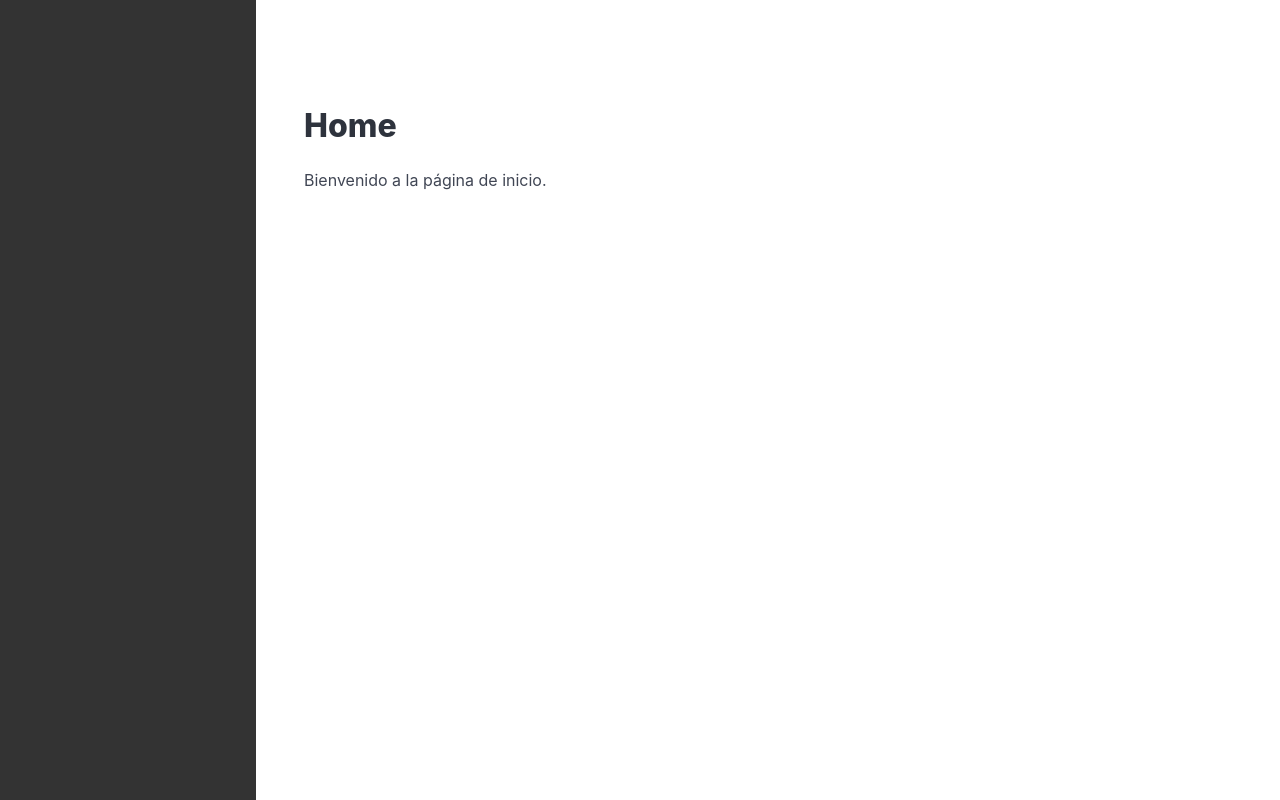
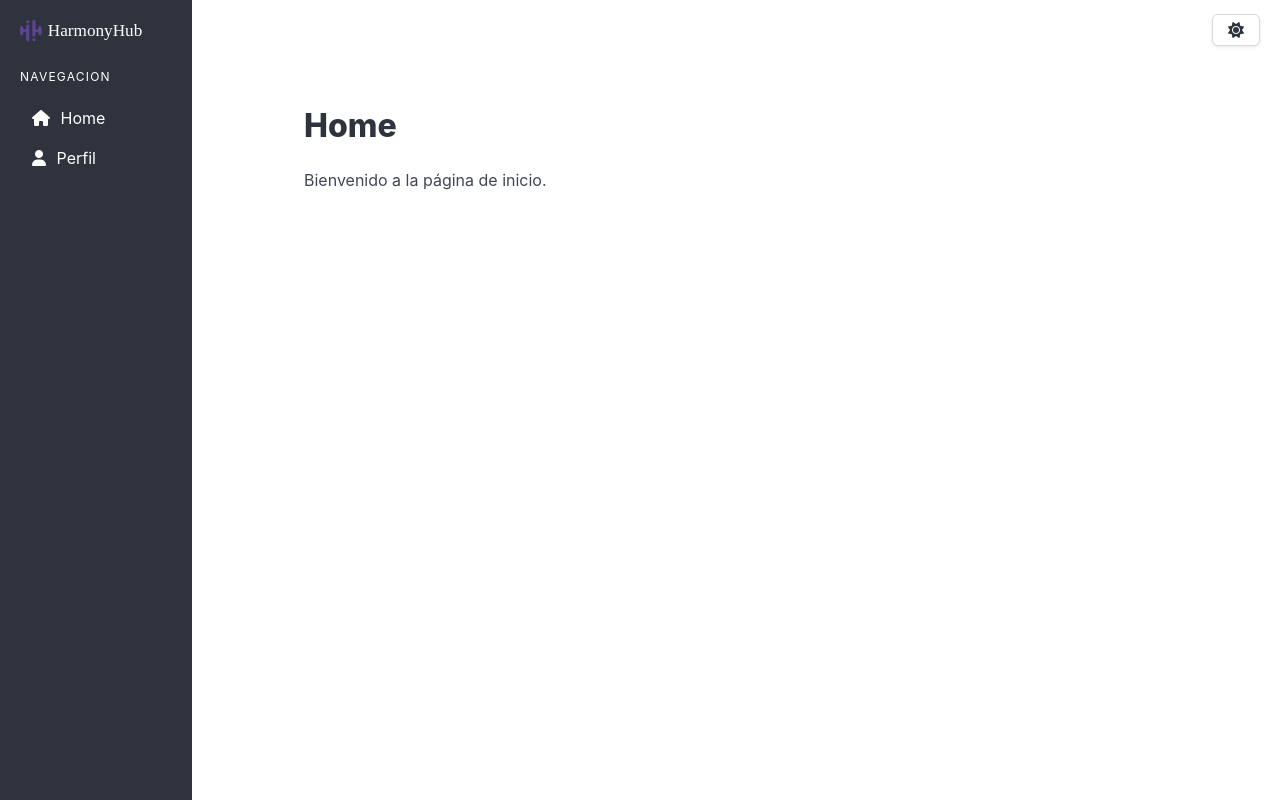
Before and after one commit to Mettralla/HarmonyHub, a React (Vite) app: page / in a window 1280 px wide. Built offline with nearby package versions, Linux system fonts and the light colour scheme.

Commit message:
Navbar style, ThemeContext and Router added

```diff
--- a/src/App.jsx
+++ b/src/App.jsx
@@ -2,13 +2,19 @@ import { BrowserRouter as Router } from "react-router-dom";
 import Navbar from "./components/Navbar.jsx";
 import SearchBar from "./components/SearchBar.jsx";
 import Body from "./components/WebBody.jsx";
+import ThemeContext from "./context/ThemeContext.jsx";
+import useTheme from "./hooks/useTheme.jsx";
 
 function App() {
+  const [theme, toggleTheme] = useTheme();
+
   return (
     <Router>
-      <Navbar />
-      <SearchBar />
-      <Body />
+      <ThemeContext.Provider value={{theme, toggleTheme}}>
+        <Navbar />
+        <SearchBar />
+        <Body />
+      </ThemeContext.Provider>
     </Router>
   );
 }
--- /dev/null
+++ b/src/components/MenuSection.jsx
@@ -0,0 +1,60 @@
+import { Link } from "react-router-dom";
+import "../styles/MenuSection.css";
+import PropTypes from "prop-types";
+import ThemeContext from "../context/ThemeContext";
+import { useContext } from "react";
+
+MenuSection.propTypes = {
+    title: PropTypes.string
+}
+
+function MenuSection({title}) {
+  const { theme } = useContext(ThemeContext);
+
+  return (
+    <div>
+      <p
+        className={`menu-label ${
+          theme === "light" ? "has-text-dark" : "has-text-white"
+        }`}
+      >
+        {title}
+      </p>
+      <ul className="menu-list navbar__list">
+        <div className="navbar__li-box">
+          <li className="navbar__li">
+            <Link
+              to="/"
+              className={`navbar-item ${
+                theme === "light"
+                  ? "has-text-dark light-mode"
+                  : "has-text-white dark-mode"
+              }`}
+            >
+              <i className="fa fa-home fa-1x itemLogo" aria-hidden="true"></i>{" "}
+              Home
+            </Link>
+          </li>
+        </div>
+
+        <div className="navbar__li-box">
+          <li className="navbar__li">
+            <Link
+              to="/profile"
+              className={`navbar-item ${
+                theme === "light"
+                  ? "has-text-dark light-mode"
+                  : "has-text-white dark-mode"
+              }`}
+            >
+              <i className="fa fa-user fa-1x itemLogo" aria-hidden="true"></i>{" "}
+              Perfil
+            </Link>
+          </li>
+        </div>
+      </ul>
+    </div>
+  );
+}
+
+export default MenuSection;
--- a/src/components/Navbar.jsx
+++ b/src/components/Navbar.jsx
@@ -1,11 +1,27 @@
 import "../styles/Navbar.css";
+import MenuSection from "./MenuSection";
+import ThemeContext from "../context/ThemeContext";
+import { useContext } from "react";
+import LogoDark from "../assets/hhLogoLight.svg";
+import LogoLight from "../assets/hhLogoDark.svg";
 
 function Navbar() {
+  const {theme} = useContext(ThemeContext);
+
   return (
-    <div className="navbar-container">
-      <aside className="menu"></aside>
+    <div className={`navbar-container ${
+      theme === "light"
+        ? "has-background-white"
+        : "has-background-dark"
+    }`}>
+      <aside className="menu">
+        <div className="navbar-logo">
+          <img src={theme === "light" ? LogoDark : LogoLight} alt="Logo" />
+        </div>
+        <MenuSection title="Navegacion"/>
+      </aside>
     </div>
-  )
+  );
 }
 
 export default Navbar;
--- a/src/components/SearchBar.jsx
+++ b/src/components/SearchBar.jsx
@@ -1,11 +1,23 @@
 import "../styles/SearchBar.css";
+import ThemeContext from "../context/ThemeContext";
+import { useContext } from "react";
 
 function SearchBar() {
+  const { theme, toggleTheme } = useContext(ThemeContext);
   return (
     <nav className="navbar is-transparent search-bar">
-      <div className="navbar-end"></div>
+      <div className="navbar-end">
+        <button className="button" onClick={toggleTheme}>
+          <i
+            className={
+              theme === "light" ? "fa fa-moon fa-1x" : "fa fa-sun fa-1x"
+            }
+            aria-hidden="true"
+          ></i>
+        </button>
+      </div>
     </nav>
-  )
+  );
 }
 
 export default SearchBar;
--- /dev/null
+++ b/src/context/ThemeContext.jsx
@@ -0,0 +1,5 @@
+import { createContext } from "react";
+
+const ThemeContext = createContext("dark");
+
+export default ThemeContext;
--- /dev/null
+++ b/src/hooks/useTheme.jsx
@@ -0,0 +1,13 @@
+import { useState } from "react";
+
+function useTheme() {
+  const [theme, setTheme] = useState("dark");
+
+  const toggleTheme = () => {
+    setTheme(theme === "light" ? "dark" : "light");
+  };
+
+  return [theme, toggleTheme];
+}
+
+export default useTheme;
--- /dev/null
+++ b/src/styles/MenuSection.css
@@ -0,0 +1,38 @@
+.navbar-item {
+    text-decoration: none;
+    padding: 8px 12px;
+    display: block;
+    border-radius: 4px;
+}
+
+.navbar-item.light-mode:hover {
+    background-color: #eeebeb;
+}
+
+.navbar-item.dark-mode:hover {
+    background-color: #444;
+}
+
+.menu-title {
+    font-size: 1.2em;
+    margin-bottom: 10px;
+    padding-left: 12px;
+}
+
+.navbar__list {
+    list-style-type: none;
+}
+
+.itemLogo {
+    margin-right: 6px;
+}
+
+.navbar__li {
+    position: relative;
+    font-weight: 400;
+}
+
+.navbar__li-box:hover {
+    border-left: 7px solid #8c1eec;
+    cursor: pointer;
+}
--- a/src/styles/Navbar.css
+++ b/src/styles/Navbar.css
@@ -1,12 +1,20 @@
 .navbar-container {
-  width: 20%;
+  width: 15%;
   height: 100vh;
   position: fixed;
   top: 0;
   left: 0;
-  background-color: #333;
-  color: #fff;
   padding: 20px;
   box-sizing: border-box;
   overflow-y: auto;
 }
+
+.navbar-logo {
+  margin-bottom: 20px;
+  text-align: center;
+}
+
+.navbar-logo img {
+  max-width: 100%;
+  height: auto;
+}
--- a/src/styles/SearchBar.css
+++ b/src/styles/SearchBar.css
@@ -12,3 +12,7 @@
     box-sizing: border-box;
     z-index: 1;
 }
+
+.iconito {
+    color: white
+}
```
Also changed, not shown: src/assets/hhLogoDark.svg (added), src/assets/hhLogoLight.svg (added).
